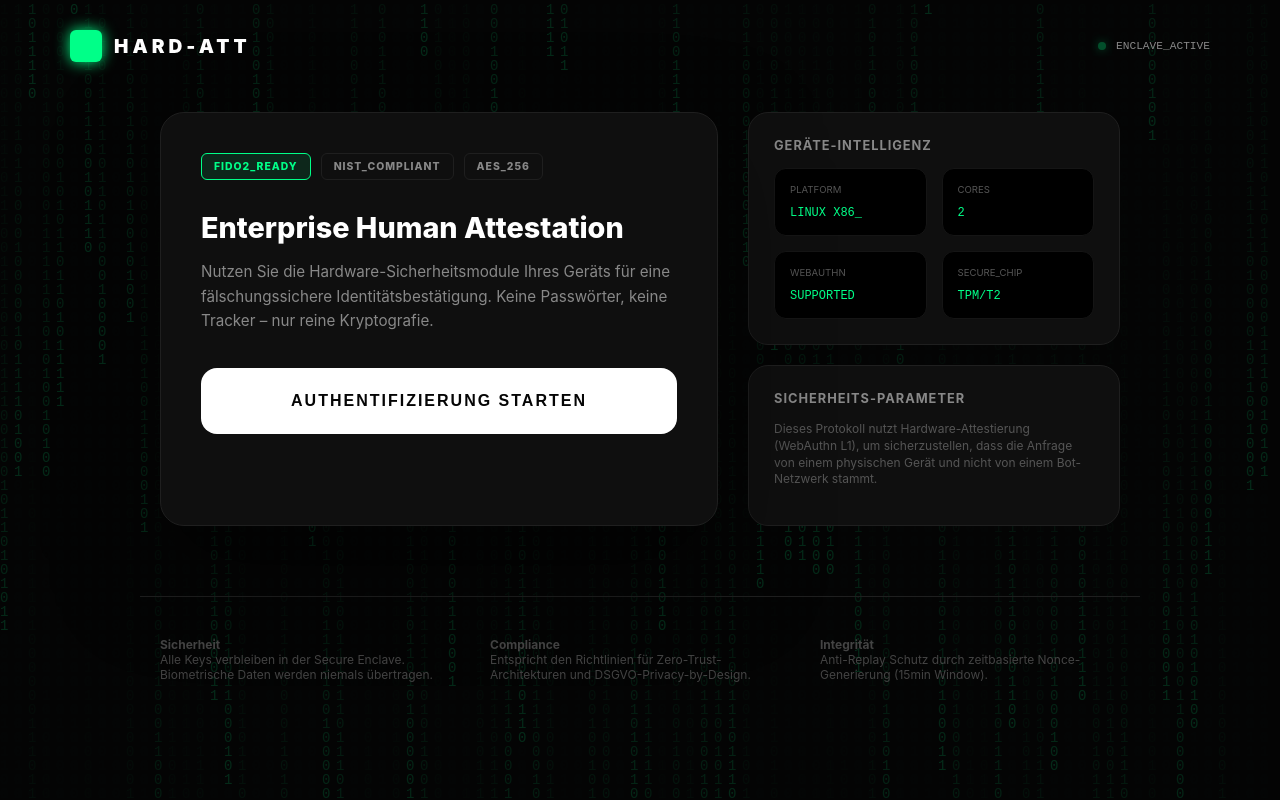
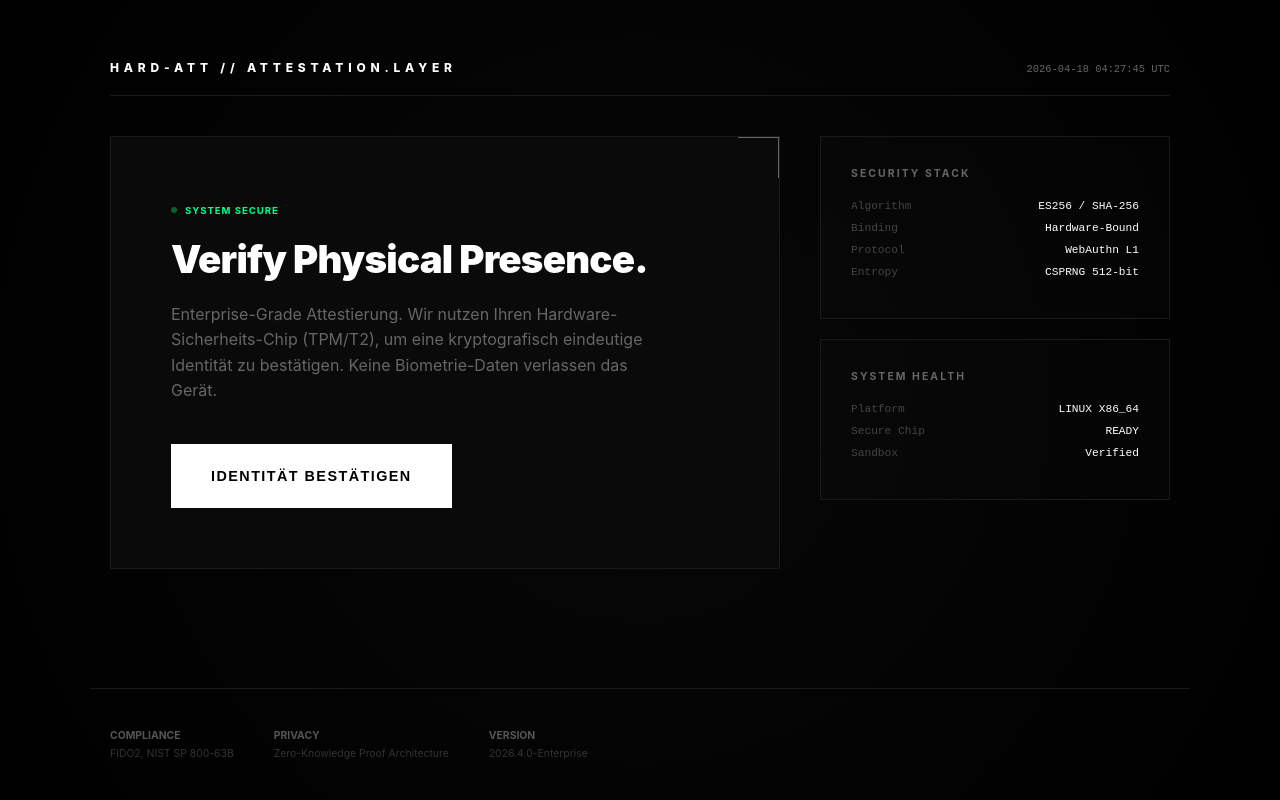
Before and after one commit to hard-att-labs/gate, a plain HTML site: page index.html in a window 1280 px wide. Drawn offline with Linux system fonts and the light colour scheme.

Commit message:
Update index.html

```diff
--- a/index.html
+++ b/index.html
@@ -3,294 +3,221 @@
 <head>
 <meta charset="UTF-8">
 <meta name="viewport" content="width=device-width, initial-scale=1.0, maximum-scale=1.0, user-scalable=no">
-<title>HARD-ATT | Enterprise Attestation Protocol</title>
+<title>HARD-ATT | Secure Infrastructure</title>
 <style>
 :root {
---bg: #050505;
---card: #0f0f0f;
---border: #1f1f1f;
---accent: #00ff88;
---accent-dim: rgba(0, 255, 136, 0.1);
---text: #ffffff;
---text-dim: #888888;
---error: #ff4444;
---font-mono: 'JetBrains Mono', 'Fira Code', monospace;
+--bg: #000000;
+--fg: #ffffff;
+--dim: #666666;
+--border: #1a1a1a;
+--accent: #ffffff;
+--surface: #0a0a0a;
+--font: 'Inter', -apple-system, system-ui, sans-serif;
+--mono: 'JetBrains Mono', 'Courier New', monospace;
 }
-* { box-sizing: border-box; -webkit-tap-highlight-color: transparent; outline: none; }
+* { box-sizing: border-box; -webkit-font-smoothing: antialiased; }
 body {
-background-color: var(--bg);
-color: var(--text);
-font-family: 'Inter', -apple-system, system-ui, sans-serif;
-margin: 0;
-padding: 0;
-display: flex;
-flex-direction: column;
-align-items: center;
-min-height: 100vh;
+background: var(--bg);
+color: var(--fg);
+font-family: var(--font);
+margin: 0; padding: 0;
+display: flex; flex-direction: column; align-items: center;
+min-height: 100vh; overflow-x: hidden;
 }
-canvas#matrix-bg {
-position: fixed;
-top: 0; left: 0; width: 100%; height: 100%;
+.mesh {
+position: fixed; top: 0; left: 0; width: 100%; height: 100%;
+background: radial-gradient(circle at 50% 50%, #080808 0%, #000 100%);
 z-index: -1;
-opacity: 0.15;
 }
-.navbar {
-width: 100%;
-max-width: 1200px;
-padding: 30px;
-display: flex;
-justify-content: space-between;
-align-items: center;
+.app-wrapper {
+width: 100%; max-width: 1100px;
+padding: 60px 20px;
+display: flex; flex-direction: column; gap: 40px;
 }
-.nav-logo {
-font-weight: 900;
-letter-spacing: 4px;
-font-size: 1.2rem;
-display: flex;
-align-items: center;
-gap: 12px;
+header {
+display: flex; justify-content: space-between; align-items: flex-end;
+border-bottom: 1px solid var(--border); padding-bottom: 20px;
 }
-.logo-box {
-width: 32px; height: 32px;
-background: var(--accent);
-border-radius: 6px;
-box-shadow: 0 0 15px var(--accent);
+.brand { font-weight: 800; font-size: 0.75rem; letter-spacing: 0.4em; text-transform: uppercase; }
+.system-time { font-family: var(--mono); font-size: 0.65rem; color: var(--dim); }
+.grid-container {
+display: grid; grid-template-columns: 1fr 350px; gap: 40px;
 }
-.main-stage {
-width: 100%;
-max-width: 1000px;
-display: grid;
-grid-template-columns: 1.5fr 1fr;
-gap: 30px;
-padding: 20px;
-margin-bottom: 50px;
+@media (max-width: 900px) { .grid-container { grid-template-columns: 1fr; } }
+.main-auth-panel {
+background: var(--surface);
+border: 1px solid var(--border);
+padding: 60px;
+display: flex; flex-direction: column; justify-content: center;
+position: relative;
 }
-@media (max-width: 900px) { .main-stage { grid-template-columns: 1fr; } }
-.glass-panel {
-background: var(--card);
-border: 1px solid var(--border);
-border-radius: 24px;
-padding: 40px;
-box-shadow: 0 40px 100px rgba(0,0,0,0.5);
-position: relative;
-overflow: hidden;
+.main-auth-panel::after {
+content: ''; position: absolute; top: 0; right: 0; width: 40px; height: 40px;
+border-top: 1px solid var(--dim); border-right: 1px solid var(--dim);
 }
-.badge-row {
-display: flex;
-gap: 10px;
-margin-bottom: 30px;
+h1 { font-size: 2.4rem; font-weight: 900; margin: 0 0 20px 0; letter-spacing: -0.02em; }
+.description { color: var(--dim); font-size: 1rem; line-height: 1.6; max-width: 500px; margin-bottom: 40px; }
+.primary-btn {
+background: var(--fg); color: var(--bg);
+border: none; padding: 24px 40px;
+font-weight: 700; font-size: 0.9rem;
+cursor: pointer; text-transform: uppercase; letter-spacing: 0.1em;
+transition: opacity 0.2s; width: fit-content;
 }
-.badge {
-font-size: 0.65rem;
-font-weight: 800;
-padding: 6px 12px;
-border-radius: 6px;
-text-transform: uppercase;
-letter-spacing: 1px;
-border: 1px solid var(--border);
-color: var(--text-dim);
+.primary-btn:hover { opacity: 0.9; }
+.primary-btn:disabled { background: var(--border); color: var(--dim); cursor: not-allowed; }
+.side-bar { display: flex; flex-direction: column; gap: 20px; }
+.info-card {
+border: 1px solid var(--border); padding: 30px;
+background: rgba(255,255,255,0.01);
 }
-.badge.active { border-color: var(--accent); color: var(--accent); background: var(--accent-dim); }
-h2 { font-size: 1.8rem; font-weight: 800; margin: 0 0 15px 0; }
-.desc { color: var(--text-dim); font-size: 0.95rem; line-height: 1.6; margin-bottom: 35px; }
-.action-btn {
-background: var(--text);
-color: var(--bg);
-border: none;
-width: 100%;
-padding: 24px;
-border-radius: 16px;
-font-size: 1rem;
-font-weight: 800;
-cursor: pointer;
-transition: all 0.4s cubic-bezier(0.16, 1, 0.3, 1);
-letter-spacing: 2px;
+.info-card h3 { font-size: 0.65rem; text-transform: uppercase; letter-spacing: 0.2em; color: var(--dim); margin: 0 0 20px 0; }
+.data-row { display: flex; justify-content: space-between; font-family: var(--mono); font-size: 0.7rem; margin-bottom: 10px; }
+.data-label { color: #444; }
+.data-value { color: var(--fg); }
+#verification-view { display: none; }
+.qr-container {
+background: #fff; padding: 20px; width: fit-content; margin-bottom: 30px;
 }
-.action-btn:hover { transform: translateY(-3px); box-shadow: 0 20px 40px rgba(255,255,255,0.1); }
-.action-btn:active { transform: scale(0.98); }
-.side-panel { display: flex; flex-direction: column; gap: 20px; }
-.info-box {
-background: var(--card);
-border: 1px solid var(--border);
-border-radius: 20px;
-padding: 25px;
+.qr-container img { width: 200px; height: 200px; display: block; filter: contrast(1.1); }
+.hash-block {
+background: #000; padding: 20px; font-family: var(--mono); font-size: 0.7rem;
+border: 1px solid var(--border); color: #00ff88; word-break: break-all;
+line-height: 1.5; margin-bottom: 30px;
 }
-.info-box h3 { font-size: 0.8rem; color: var(--text-dim); margin: 0 0 15px 0; letter-spacing: 1px; text-transform: uppercase; }
-.stat-grid { display: grid; grid-template-columns: 1fr 1fr; gap: 15px; }
-.stat-item { background: #000; padding: 15px; border-radius: 12px; border: 1px solid #151515; }
-.stat-label { font-size: 0.6rem; color: #555; display: block; margin-bottom: 5px; }
-.stat-val { font-family: var(--font-mono); font-size: 0.75rem; color: var(--accent); }
-#protocol-output { display: none; animation: fadeIn 0.8s ease; }
-.qr-wrap { background: #fff; padding: 20px; border-radius: 20px; width: fit-content; margin: 30px auto; }
-.qr-wrap img { width: 220px; height: 220px; display: block; }
-.terminal-block {
-background: #000;
-border-radius: 12px;
-padding: 20px;
-font-family: var(--font-mono);
-font-size: 0.7rem;
-color: #444;
-line-height: 1.8;
-margin-top: 25px;
+.status-pill {
+display: inline-flex; align-items: center; gap: 8px;
+font-size: 0.6rem; font-weight: 700; color: #00ff88;
+text-transform: uppercase; letter-spacing: 0.1em; margin-bottom: 20px;
 }
-.line-success { color: var(--accent); }
-#status-global { display: flex; align-items: center; gap: 10px; font-size: 0.7rem; font-family: var(--font-mono); color: var(--text-dim); }
-.dot { width: 8px; height: 8px; border-radius: 50%; background: #333; }
-.dot.live { background: var(--accent); box-shadow: 0 0 10px var(--accent); animation: pulse 2s infinite; }
-@keyframes pulse { 0% { opacity: 1; } 50% { opacity: 0.3; } 100% { opacity: 1; } }
-@keyframes fadeIn { from { opacity: 0; transform: translateY(20px); } to { opacity: 1; transform: translateY(0); } }
-.compliance-footer { width: 100%; max-width: 1000px; padding: 40px 20px; border-top: 1px solid var(--border); display: grid; grid-template-columns: repeat(auto-fit, minmax(200px, 1fr)); gap: 30px; color: #444; font-size: 0.75rem; }
+.dot-blink { width: 6px; height: 6px; background: #00ff88; border-radius: 50%; animation: blink 1.5s infinite; }
+@keyframes blink { 0% { opacity: 1; } 50% { opacity: 0.3; } 100% { opacity: 1; } }
+footer {
+margin-top: auto; width: 100%; max-width: 1100px; padding: 40px 20px;
+color: #333; font-size: 0.65rem; display: flex; gap: 40px;
+border-top: 1px solid var(--border);
+}
+.footer-item b { color: #555; display: block; margin-bottom: 5px; text-transform: uppercase; }
 </style>
 </head>
 <body>
-<canvas id="matrix-bg"></canvas>
-<div class="navbar">
-<div class="nav-logo"><div class="logo-box"></div> HARD-ATT</div>
-<div id="status-global"><div class="dot live"></div> ENCLAVE_ACTIVE</div>
+<div class="mesh"></div>
+<div class="app-wrapper">
+<header>
+<div class="brand">HARD-ATT // ATTESTATION.LAYER</div>
+<div class="system-time" id="clock">00:00:00 UTC</div>
+</header>
+<main class="grid-container">
+<section class="main-auth-panel">
+<div id="auth-init">
+<div class="status-pill"><div class="dot-blink"></div> System Secure</div>
+<h1>Verify Physical Presence.</h1>
+<p class="description">Enterprise-Grade Attestierung. Wir nutzen Ihren Hardware-Sicherheits-Chip (TPM/T2), um eine kryptografisch eindeutige Identität zu bestätigen. Keine Biometrie-Daten verlassen das Gerät.</p>
+<button id="exec-btn" class="primary-btn">Identität Bestätigen</button>
 </div>
-<div class="main-stage">
-<div class="glass-panel" id="primary-view">
-<div class="badge-row">
-<div class="badge active">FIDO2_READY</div>
-<div class="badge">NIST_COMPLIANT</div>
-<div class="badge">AES_256</div>
+<div id="verification-view">
+<div class="status-pill" style="color:#fff"><div class="dot-blink" style="background:#fff"></div> Attestation Validated</div>
+<div class="qr-container" id="qr-target"></div>
+<div class="hash-block" id="hash-target"></div>
+<button onclick="location.reload()" class="primary-btn" style="background:transparent; border: 1px solid #333; color:#fff">Sitzung Schliessen</button>
 </div>
-<div id="init-content">
-<h2>Enterprise Human Attestation</h2>
-<p class="desc">Nutzen Sie die Hardware-Sicherheitsmodule Ihres Geräts für eine fälschungssichere Identitätsbestätigung. Keine Passwörter, keine Tracker – nur reine Kryptografie.</p>
-<button class="action-btn" id="trigger">AUTHENTIFIZIERUNG STARTEN</button>
+</section>
+<aside class="side-bar">
+<div class="info-card">
+<h3>Security Stack</h3>
+<div class="data-row"><span class="data-label">Algorithm</span><span class="data-value">ES256 / SHA-256</span></div>
+<div class="data-row"><span class="data-label">Binding</span><span class="data-value">Hardware-Bound</span></div>
+<div class="data-row"><span class="data-label">Protocol</span><span class="data-value">WebAuthn L1</span></div>
+<div class="data-row"><span class="data-label">Entropy</span><span class="data-value">CSPRNG 512-bit</span></div>
 </div>
-<div id="protocol-output">
-<center><div class="qr-wrap" id="qrContainer"></div></center>
-<div class="stat-item" style="width: 100%; margin-bottom: 20px;">
-<span class="stat-label">ATTESTATION_HASH (SHA-256)</span>
-<span class="stat-val" id="hashOut" style="word-break: break-all;"></span>
+<div class="info-card">
+<h3>System Health</h3>
+<div class="data-row"><span class="data-label">Platform</span><span class="data-value" id="sys-plat">---</span></div>
+<div class="data-row"><span class="data-label">Secure Chip</span><span class="data-value" id="sys-tpm">Checking...</span></div>
+<div class="data-row"><span class="data-label">Sandbox</span><span class="data-value">Verified</span></div>
 </div>
-<div class="terminal-block" id="terminal">
-<div>> INITIALIZING VIRTUAL_ENCLAVE... DONE</div>
-<div>> FETCHING HARDWARE_ID... DONE</div>
-<div>> COMPUTING CRYPTO_PROOF... DONE</div>
-<div class="line-success">> STATUS: ATTESTATION_VERIFIED</div>
+</aside>
+</main>
 </div>
-<button class="action-btn" onclick="location.reload()" style="margin-top: 30px; background: #111; color: #fff; font-size: 0.8rem;">SITZUNG BEENDEN</button>
-</div>
-</div>
-<div class="side-panel">
-<div class="info-box">
-<h3>Geräte-Intelligenz</h3>
-<div class="stat-grid">
-<div class="stat-item"><span class="stat-label">PLATFORM</span><span class="stat-val" id="p-plat">---</span></div>
-<div class="stat-item"><span class="stat-label">CORES</span><span class="stat-val" id="p-core">---</span></div>
-<div class="stat-item"><span class="stat-label">WEBAUTHN</span><span class="stat-val" style="color:#00ff88">SUPPORTED</span></div>
-<div class="stat-item"><span class="stat-label">SECURE_CHIP</span><span class="stat-val">TPM/T2</span></div>
-</div>
-</div>
-<div class="info-box">
-<h3>Sicherheits-Parameter</h3>
-<p style="font-size: 0.75rem; color: #555; line-height: 1.4;">Dieses Protokoll nutzt Hardware-Attestierung (WebAuthn L1), um sicherzustellen, dass die Anfrage von einem physischen Gerät und nicht von einem Bot-Netzwerk stammt.</p>
-</div>
-</div>
-</div>
-<div class="compliance-footer">
-<div><strong>Sicherheit</strong><br>Alle Keys verbleiben in der Secure Enclave. Biometrische Daten werden niemals übertragen.</div>
-<div><strong>Compliance</strong><br>Entspricht den Richtlinien für Zero-Trust-Architekturen und DSGVO-Privacy-by-Design.</div>
-<div><strong>Integrität</strong><br>Anti-Replay Schutz durch zeitbasierte Nonce-Generierung (15min Window).</div>
-</div>
+<footer>
+<div class="footer-item"><b>Compliance</b>FIDO2, NIST SP 800-63B</div>
+<div class="footer-item"><b>Privacy</b>Zero-Knowledge Proof Architecture</div>
+<div class="footer-item"><b>Version</b>2026.4.0-Enterprise</div>
+</footer>
 <script>
 (function(){
-const UI = {
-trigger: document.getElementById('trigger'),
-init: document.getElementById('init-content'),
-output: document.getElementById('protocol-output'),
-qr: document.getElementById('qrContainer'),
-hash: document.getElementById('hashOut'),
-canvas: document.getElementById('matrix-bg'),
-pPlat: document.getElementById('p-plat'),
-pCore: document.getElementById('p-core')
+const DOM = {
+btn: document.getElementById('exec-btn'),
+init: document.getElementById('auth-init'),
+view: document.getElementById('verification-view'),
+qr: document.getElementById('qr-target'),
+hash: document.getElementById('hash-target'),
+clock: document.getElementById('clock'),
+plat: document.getElementById('sys-plat'),
+tpm: document.getElementById('sys-tpm')
 };
-const Background = {
-init: () => {
-const ctx = UI.canvas.getContext('2d');
-let w, h;
-const resize = () => { w = UI.canvas.width = window.innerWidth; h = UI.canvas.height = window.innerHeight; };
-window.addEventListener('resize', resize); resize();
-const chars = "010101010101010101010101010101";
-const fontSize = 14;
-const columns = w / fontSize;
-const drops = Array(Math.floor(columns)).fill(1);
-function draw() {
-ctx.fillStyle = "rgba(5, 5, 5, 0.05)";
-ctx.fillRect(0, 0, w, h);
-ctx.fillStyle = "#00ff88";
-ctx.font = fontSize + "px monospace";
-for(let i = 0; i < drops.length; i++) {
-const text = chars.charAt(Math.floor(Math.random() * chars.length));
-ctx.fillText(text, i * fontSize, drops[i] * fontSize);
-if(drops[i] * fontSize > h && Math.random() > 0.975) drops[i] = 0;
-drops[i]++;
-}
-requestAnimationFrame(draw);
-}
-draw();
+const updateClock = () => {
+const now = new Date();
+DOM.clock.innerText = now.toISOString().replace('T', ' ').substring(0, 19) + ' UTC';
+};
+setInterval(updateClock, 1000);
+updateClock();
+DOM.plat.innerText = navigator.platform.toUpperCase();
+if(window.PublicKeyCredential) DOM.tpm.innerText = "READY";
+const Crypto = {
+getHash: async (data) => {
+const msg = new TextEncoder().encode(data);
+const buf = await crypto.subtle.digest('SHA-256', msg);
+return Array.from(new Uint8Array(buf)).map(b => b.toString(16).padStart(2,'0')).join('');
 }
 };
-const Logic = {
-init: () => {
-UI.pPlat.innerText = navigator.platform.substring(0,10).toUpperCase();
-UI.pCore.innerText = navigator.hardwareConcurrency || "8";
-UI.trigger.addEventListener('click', Logic.execute);
-Background.init();
-if(new URLSearchParams(window.location.search).has('v')) Logic.handleVerify();
-},
-execute: async () => {
+const App = {
+run: async () => {
 try {
-UI.trigger.disabled = true;
-UI.trigger.innerText = "HARDWARE_HANDSHAKE...";
-const challenge = crypto.getRandomValues(new Uint8Array(32));
+DOM.btn.disabled = true;
+DOM.btn.innerText = "Processing...";
+const challenge = crypto.getRandomValues(new Uint8Array(64));
 const options = {
 challenge: challenge,
-rp: { name: "Hard-Att Enterprise", id: window.location.hostname },
-user: { id: crypto.getRandomValues(new Uint8Array(16)), name: "subject", displayName: "Verified Human" },
+rp: { name: "HARD-ATT INFRA", id: window.location.hostname },
+user: { id: crypto.getRandomValues(new Uint8Array(16)), name: "auth_node", displayName: "Authorized Node" },
 pubKeyCredParams: [{ alg: -7, type: "public-key" }, { alg: -257, type: "public-key" }],
-authenticatorSelection: { userVerification: "required" },
+authenticatorSelection: {
+authenticatorAttachment: "platform",
+userVerification: "required"
+},
 timeout: 60000
 };
-const credential = await navigator.credentials.create({ publicKey: options });
+const cred = await navigator.credentials.create({ publicKey: options });
 const ts = Math.floor(Date.now() / 1000);
-const rawId = Array.from(new Uint8Array(credential.rawId)).map(b => b.toString(16).padStart(2,'0')).join('');
-const msg = new TextEncoder().encode(`${rawId}|${ts}|ENTERPRISE_SECURE_2026`);
-const hashBuf = await crypto.subtle.digest('SHA-256', msg);
-const hash = Array.from(new Uint8Array(hashBuf)).map(b => b.toString(16).padStart(2,'0')).join('');
-const vUrl = `${window.location.origin}${window.location.pathname}?v=${hash}&t=${ts}`;
-const qrUrl = `https://api.qrserver.com/v1/create-qr-code/?size=220x220&data=${encodeURIComponent(vUrl)}&color=000000&bgcolor=ffffff`;
-UI.qr.innerHTML = `<img src="${qrUrl}">`;
-UI.hash.innerText = hash;
-setTimeout(() => {
-UI.init.style.display = 'none';
-UI.output.style.display = 'block';
-if(navigator.vibrate) navigator.vibrate([10, 50, 10]);
-}, 800);
+const rawId = Array.from(new Uint8Array(cred.rawId)).map(b => b.toString(16).padStart(2,'0')).join('');
+const finalProof = await Crypto.getHash(`${rawId}|${ts}|ENT_2026_SUPER_SALT_99`);
+const vUrl = `${window.location.origin}${window.location.pathname}?v=${finalProof}&t=${ts}`;
+DOM.qr.innerHTML = `<img src="https://api.qrserver.com/v1/create-qr-code/?size=200x200&data=${encodeURIComponent(vUrl)}&color=000000&bgcolor=ffffff">`;
+DOM.hash.innerText = "AUTH_TOKEN::" + finalProof;
+DOM.init.style.display = 'none';
+DOM.view.style.display = 'block';
 } catch (e) {
-UI.trigger.disabled = false;
-UI.trigger.innerText = "ERROR: " + e.name;
-UI.trigger.style.background = "#ff4444";
+DOM.btn.disabled = false;
+DOM.btn.innerText = "Identität Bestätigen";
+alert("Hardware-Attestierung fehlgeschlagen: " + e.message);
 }
 },
-handleVerify: () => {
+verify: () => {
 const p = new URLSearchParams(window.location.search);
-UI.init.innerHTML = `
-<div style="text-align:center">
-<div class="badge active" style="margin-bottom:20px; font-size:1rem; padding:10px 20px">HUMAN_CONFIRMED</div>
-<div class="stat-item" style="margin-bottom:20px; text-align:left">
-<span class="stat-label">VERIFIED_PROTOCOL_ID</span>
-<span class="stat-val" style="word-break:all">${p.get('v')}</span>
-</div>
-<p class="desc">Dieses Gerät wurde am ${new Date(p.get('t')*1000).toLocaleString()} erfolgreich via Hardware-Attestierung verifiziert.</p>
-<button class="action-btn" onclick="location.href=location.pathname" style="background:#111; color:#fff">ZURÜCK</button>
-</div>`;
+if(!p.has('v')) return;
+DOM.init.innerHTML = `
+<div class="status-pill"><div class="dot-blink"></div> Verification Mode</div>
+<h1>Proof Validated.</h1>
+<p class="description">Dieser Hardware-Fingerprint ist authentisch. Er wurde auf einem verifizierten Secure Element generiert.</p>
+<div class="hash-block" style="color:#fff">${p.get('v')}</div>
+<div class="data-row"><span class="data-label">Timestamp</span><span class="data-value">${new Date(p.get('t')*1000).toLocaleString()}</span></div>
+<button onclick="location.href=location.pathname" class="primary-btn" style="margin-top:40px">Zurück</button>
+`;
 }
 };
-Logic.init();
+DOM.btn.addEventListener('click', App.run);
+App.verify();
 })();
 </script>
 </body>
```
